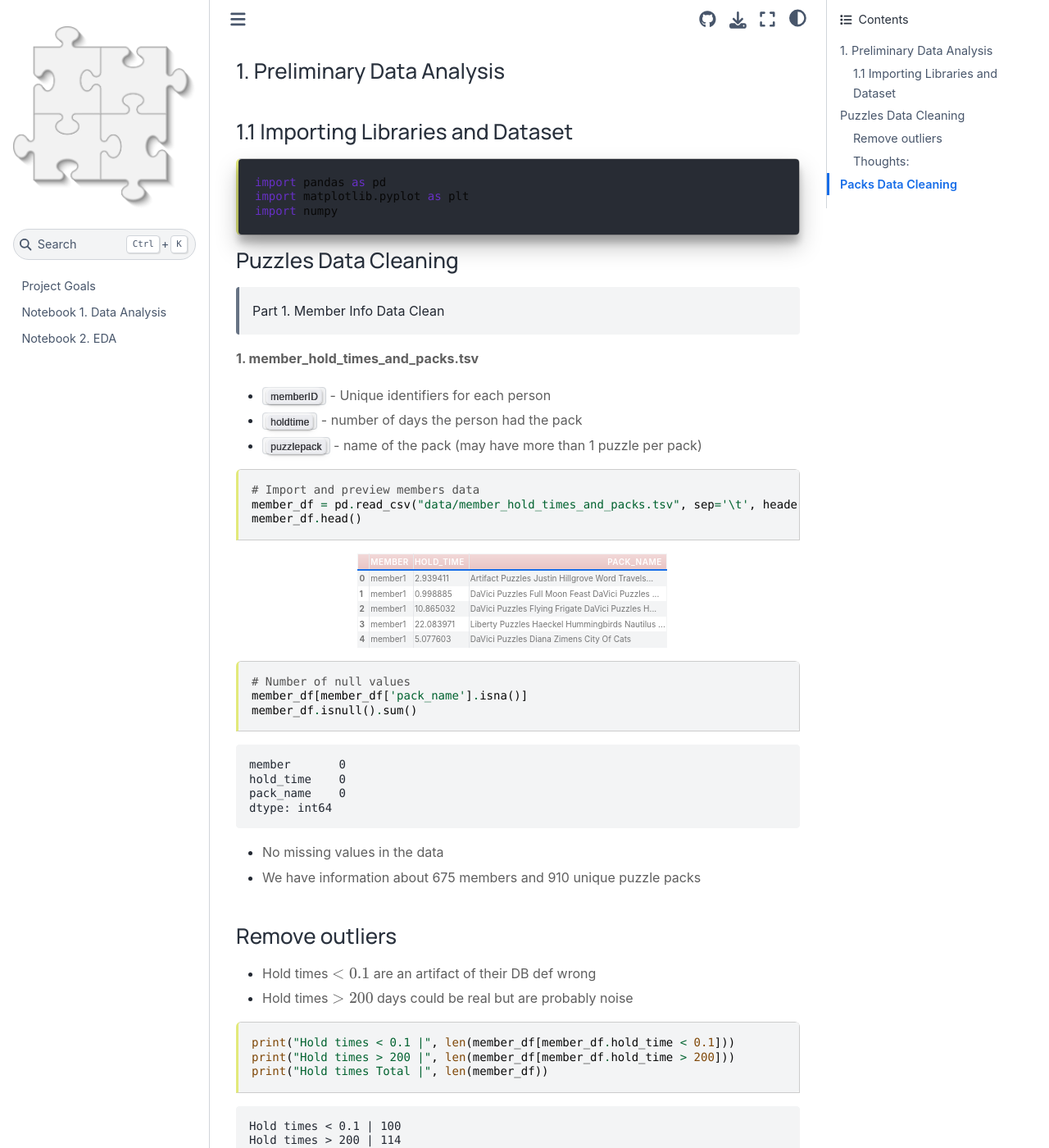
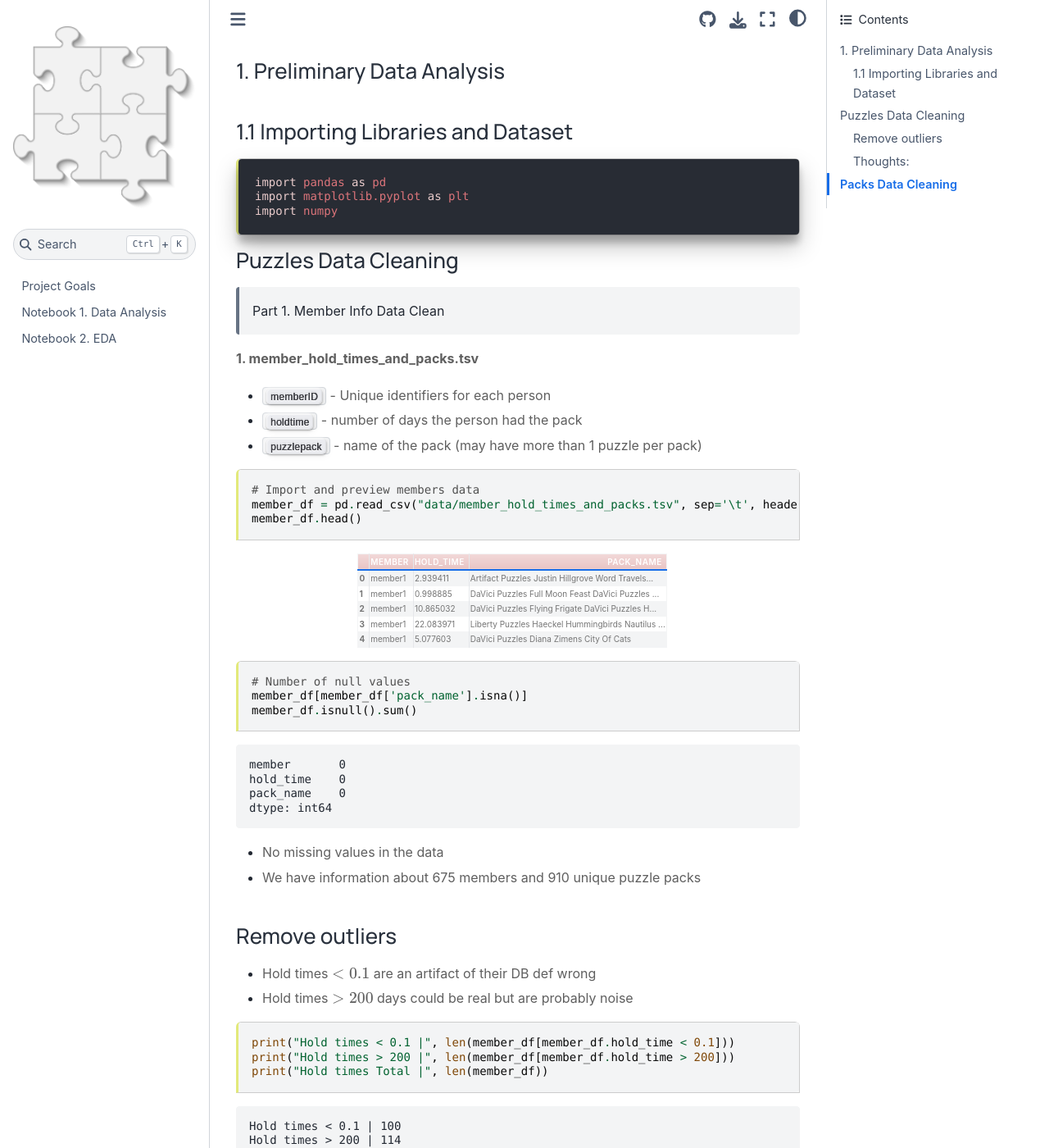
Before and after one commit to hluebbering/puzzle-scheduling, a Jupyter Book: the page built from data-cleaning.ipynb, in a window 1280 px wide and 1400 px high. Shown: the whole window at 82% size. Built offline with Jupyter Book 1.0.4 settings and Sphinx 7.4.7 and the Sphinx Book theme 1.1.4, drawn with Linux system fonts in a browser that asks for light colours.

Commit message:
Update myfile.css

```diff
--- a/_static/myfile.css
+++ b/_static/myfile.css
@@ -182,16 +182,16 @@
     box-sizing: border-box;
 }
 
-#codecell0 .highlight .mi {
+pre#codecell0 span.mi {
     color: #ffc107;
 }
 
-.highlight .nn {
+pre#codecell0 span.nn {
     font-weight: 500;
     color: #DB747A;
 }
 
-.highlight .k, .highlight .kn {
+pre#codecell0 span.k, pre#codecell0 span.kn {
     color: darkseagreen;
     color: #DB747A;
     color: #E9CBCB;
```
